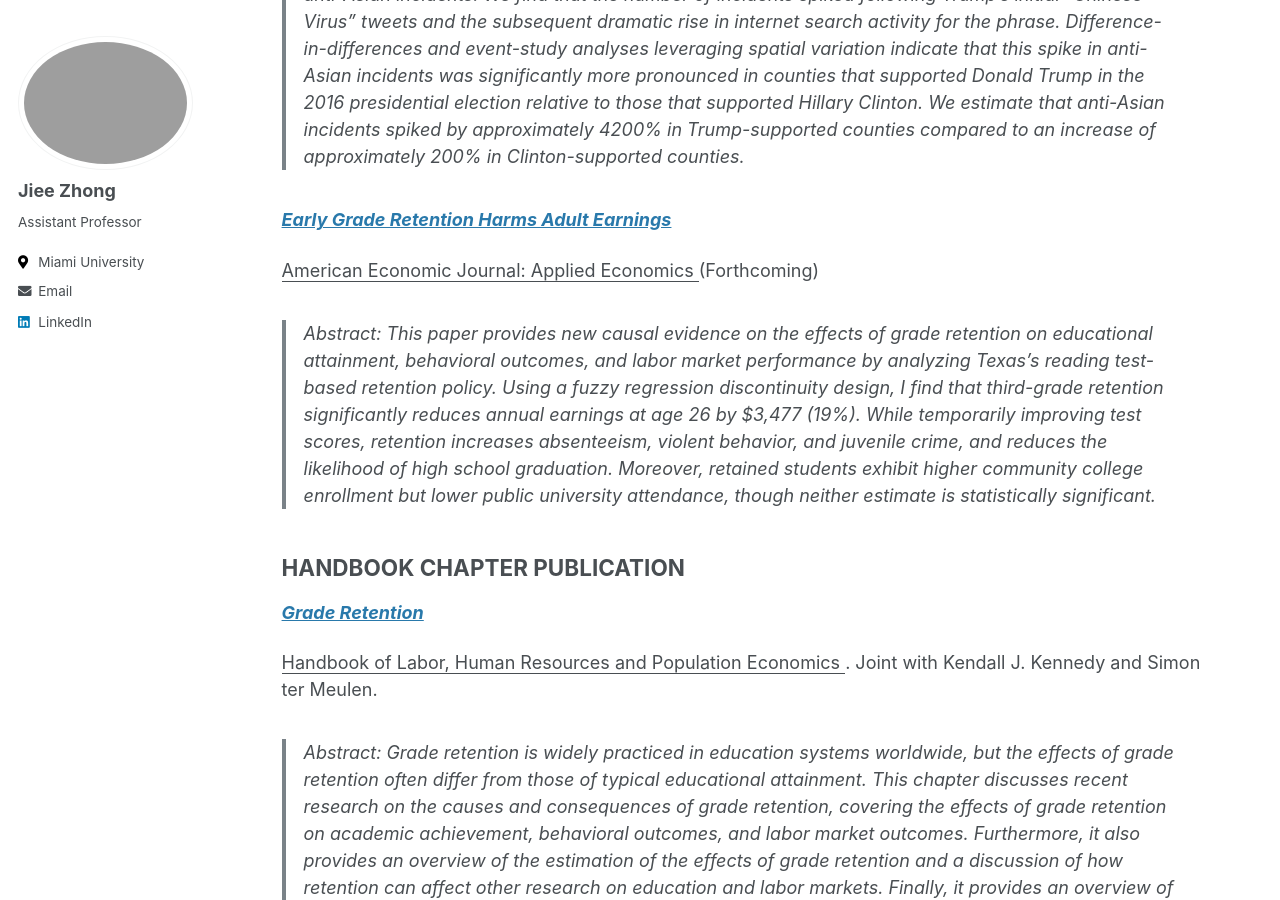
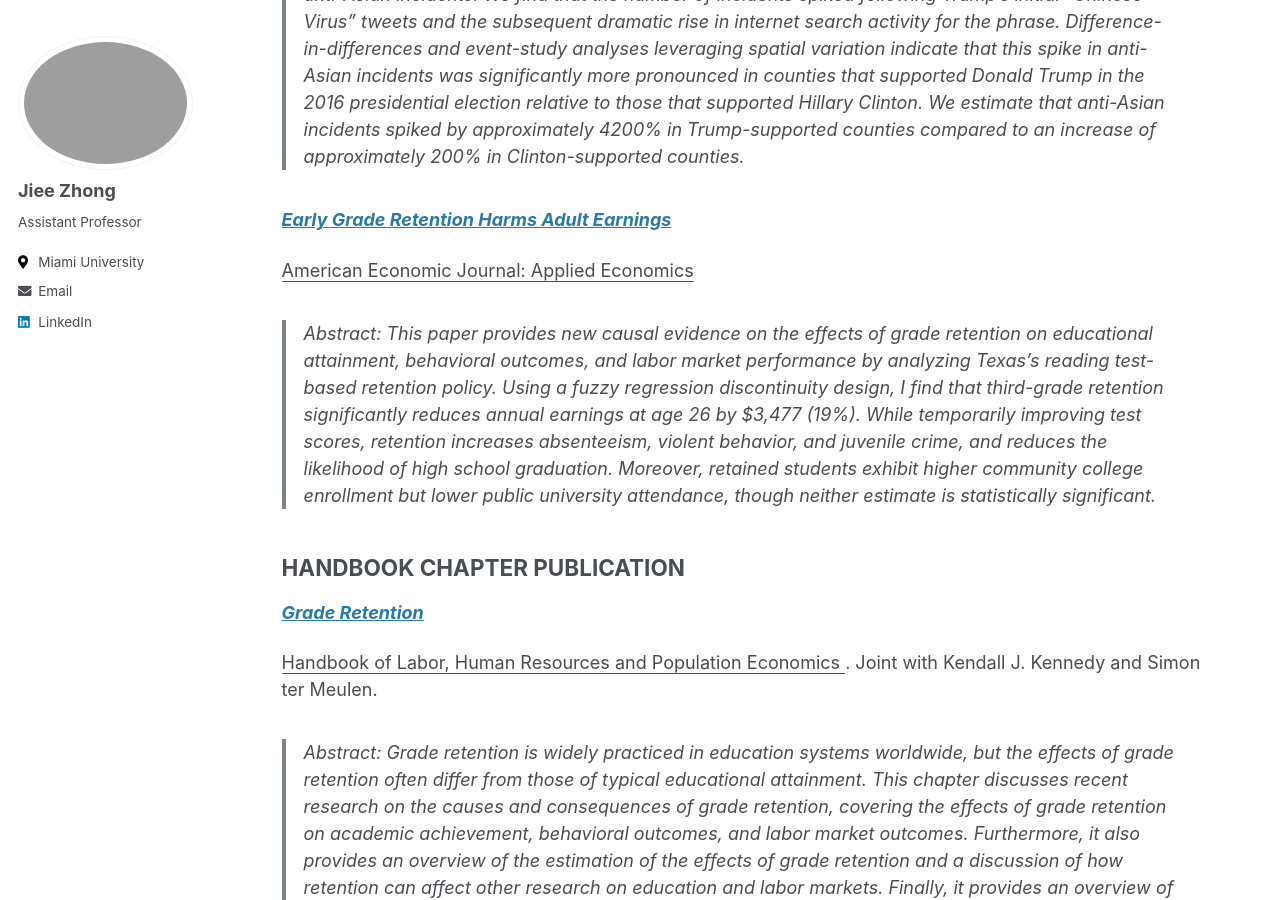
Before and after one commit to jieezhong/jieezhong.github.io, a Jekyll site: the page built from _pages/research.md, in a window 1280 px wide and 900 px high, scrolled down 541 px. Built offline with Jekyll 4.4.1, drawn with Linux system fonts in a browser that asks for light colours.

Commit message:
Update research.md

```diff
--- a/_pages/research.md
+++ b/_pages/research.md
@@ -17,7 +17,7 @@ header:
 
 ***[Early Grade Retention Harms Adult Earnings](/files/pdf/JMP.pdf)***
 
- <ins> American Economic Journal: Applied Economics </ins> (Forthcoming)
+ <ins> American Economic Journal: Applied Economics </ins>
 
 > Abstract: This paper provides new causal evidence on the effects of grade retention on educational attainment, behavioral outcomes, and labor market performance by analyzing Texas's reading test-based retention policy. Using a fuzzy regression discontinuity design, I find that third-grade retention significantly reduces annual earnings at age 26 by $3,477 (19%). While temporarily improving test scores, retention increases absenteeism, violent behavior, and juvenile crime, and reduces the likelihood of high school graduation. Moreover, retained students exhibit higher community college enrollment but lower public university attendance, though neither estimate is statistically significant.
 
```
